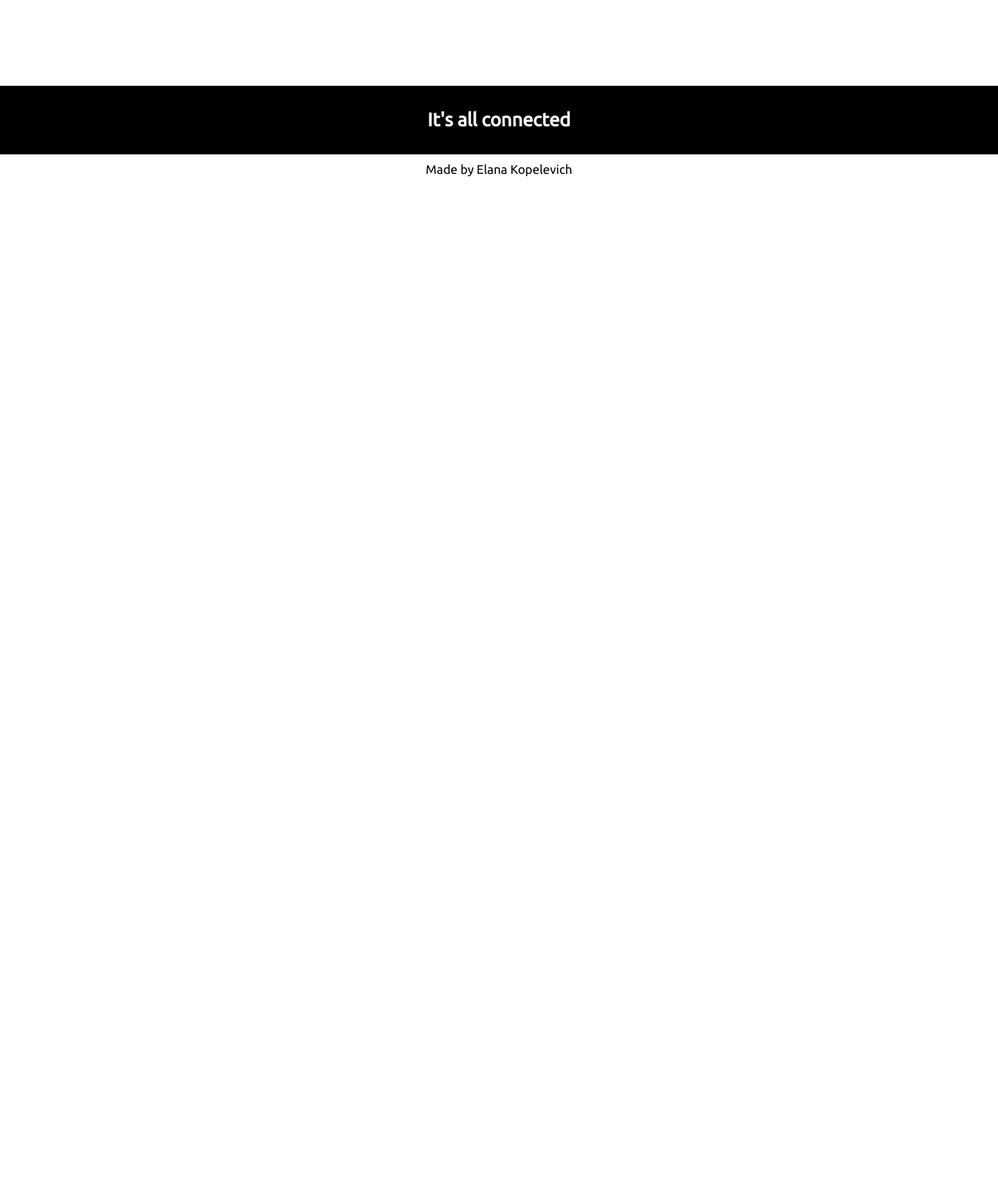
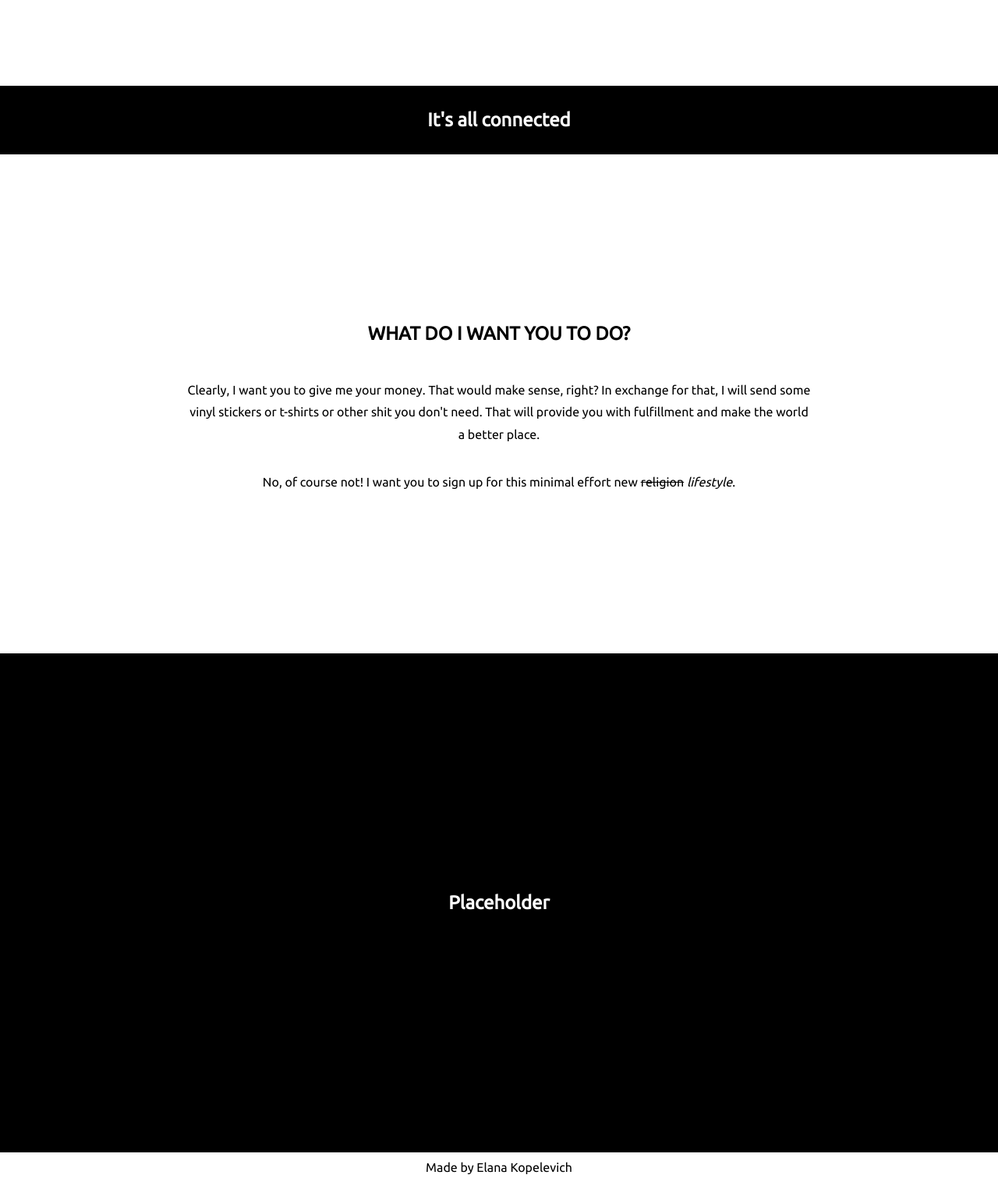
Before and after one commit to elanalynn/wllm, a website: page public/index.html in a window 1280 px wide. Shown: the part 4332-5848 px from the top of the page at 78% size. Before the commit the page ends 4568 px from the top, so only its background shows below. Drawn offline with Linux system fonts and the light colour scheme.

Commit message:
add action and placeholder sections

```diff
--- a/public/index.html
+++ b/public/index.html
@@ -79,6 +79,16 @@
       <h2><a href="#">It's all connected</a></h2>
     </section>
 
+    <section id="action">
+      <h2>WHAT DO I WANT YOU TO DO?</h2>
+      <p>Clearly, I want you to give me your money. That would make sense, right? In exchange for that, I will send some vinyl stickers or t-shirts or other shit you don't need. That will provide you with fulfillment and make the world a better place.</p>
+      <p>No, of course not! I want you to sign up for this minimal effort new <span class="strikethrough">religion</span> <span class="italic">lifestyle</span>. </p>
+    </section>
+
+    <section id="placeholder">
+      <h2>Placeholder</h2>
+    </section>
+
     <footer>
       Made by Elana Kopelevich
     </footer>
--- a/src/sass/_home.scss
+++ b/src/sass/_home.scss
@@ -36,12 +36,12 @@
   }
 }
 
-#about, #connections {
+#about, #connections, #placeholder {
   background-color: #000;
   color: #fff;
 }
 
-#about, #eat, #consume, #work, #impact {
+#about, #eat, #consume, #work, #impact, #action, #placeholder {
   display: flex;
   flex-direction: column;
   align-items: center;
--- a/src/sass/_site.scss
+++ b/src/sass/_site.scss
@@ -18,3 +18,11 @@ header {
     list-style: none;
   }
 }
+
+.strikethrough {
+  text-decoration: line-through;
+}
+
+.italic {
+  font-style: italic;
+}
```
Also changed, not shown: public/stylesheets/main.css.
